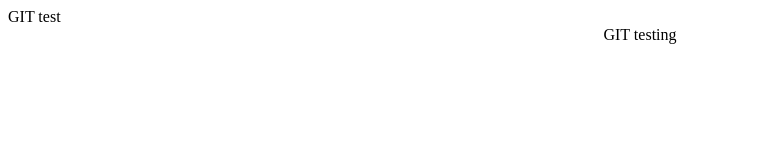
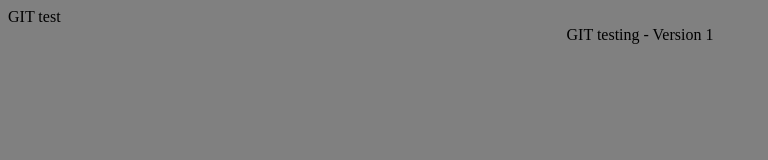
Before and after one commit to MafaDigital/gittest, a plain HTML site: page index.html in a window 1280 px wide. Shown: the whole page, without its empty margins (0-768 px from the left). Drawn offline with Linux system fonts and the light colour scheme.

Commit message:
Back color changed to gray

```diff
--- a/index.html
+++ b/index.html
@@ -2,9 +2,9 @@
 	<head>
 		GIT test
 	</head>
-	<body>
+	<body style="background-color:gray;">
 		<div>
-			<center>GIT testing</center>
+			<center>GIT testing - Version 1</center>
 		</div>
 	</body>
 <html>
```
